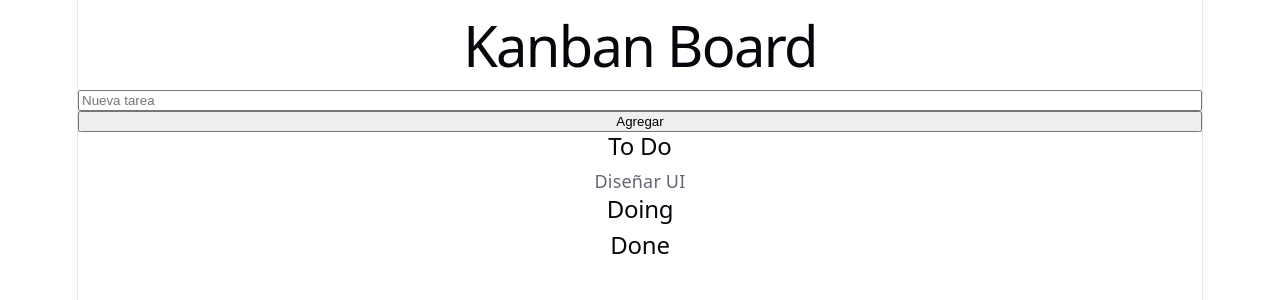
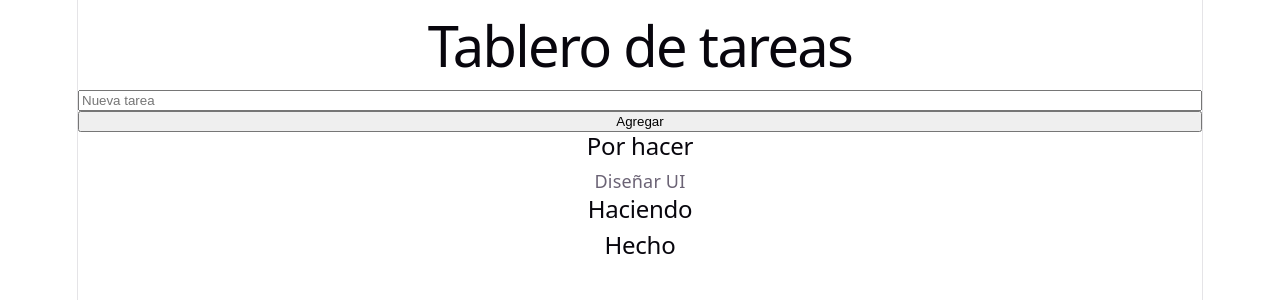
Before and after one commit to vicvqz/tablero-tareas, a React (Vite) app: page / in a window 1280 px wide. Shown: the top 300 px of the page. Built offline with nearby package versions, Linux system fonts and the light colour scheme.

Commit message:
agrego tests

```diff
--- a/src/components/tablero.jsx
+++ b/src/components/tablero.jsx
@@ -1,6 +1,6 @@
 import { useState } from "react";
 
-export default function Board() {
+export default function Tablero() {
   const [tasks, setTasks] = useState([
     {
       id: 1,
@@ -28,7 +28,7 @@ export default function Board() {
 
   return (
     <>
-      <h1>Kanban Board</h1>
+      <h1>Tablero de tareas</h1>
 
       <input
         placeholder="Nueva tarea"
@@ -41,7 +41,7 @@ export default function Board() {
       </button>
 
       <div>
-        <h2>To Do</h2>
+        <h2>Por hacer</h2>
         {tasks
           .filter(task => task.status === "todo")
           .map(task => (
@@ -50,11 +50,11 @@ export default function Board() {
       </div>
 
       <div>
-        <h2>Doing</h2>
+        <h2>Haciendo</h2>
       </div>
 
       <div>
-        <h2>Done</h2>
+        <h2>Hecho</h2>
       </div>
     </>
   );
```
Also changed, not shown: src/tests/tablero.tests.jsx (added, +40 -0 lines).
